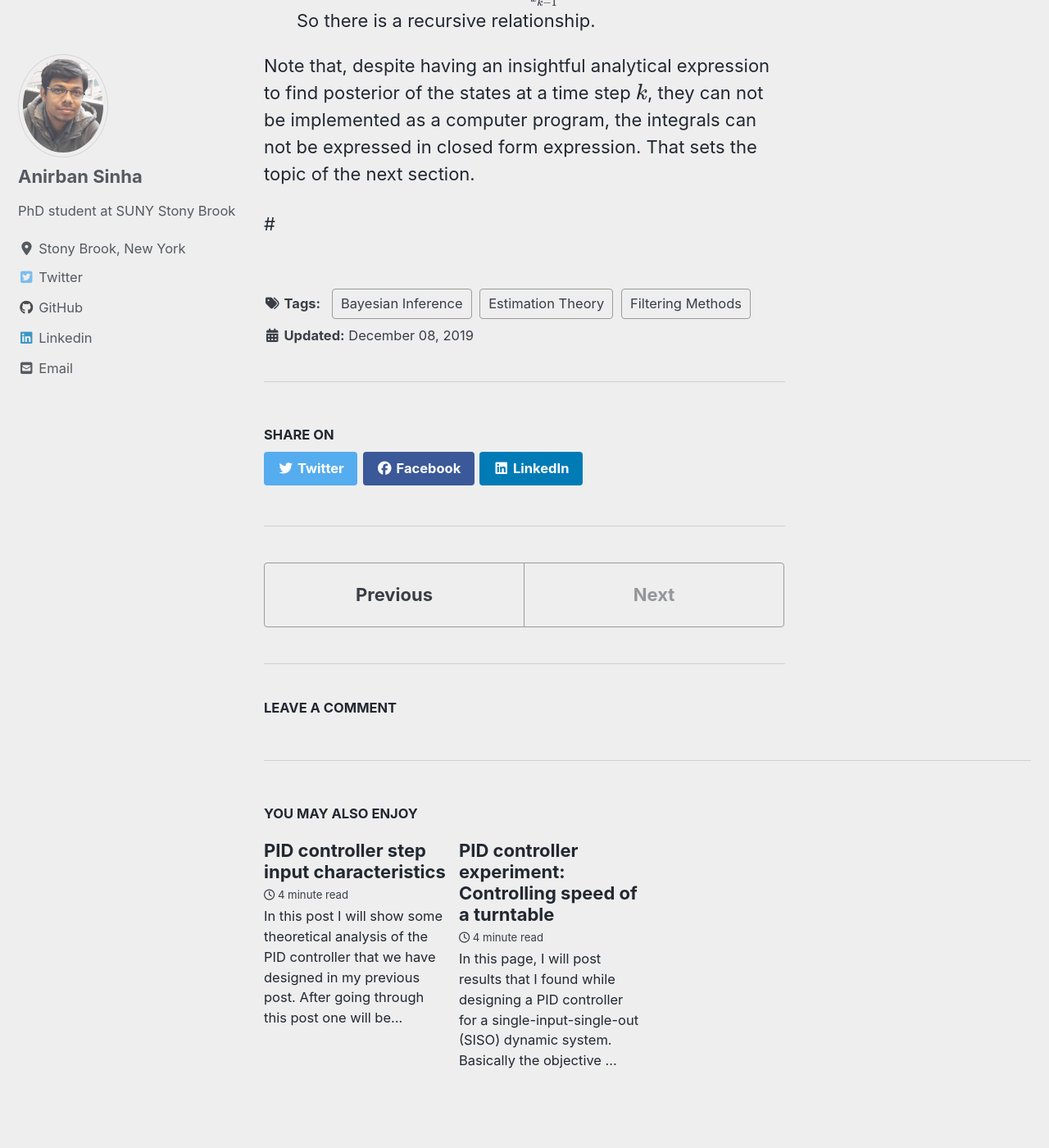
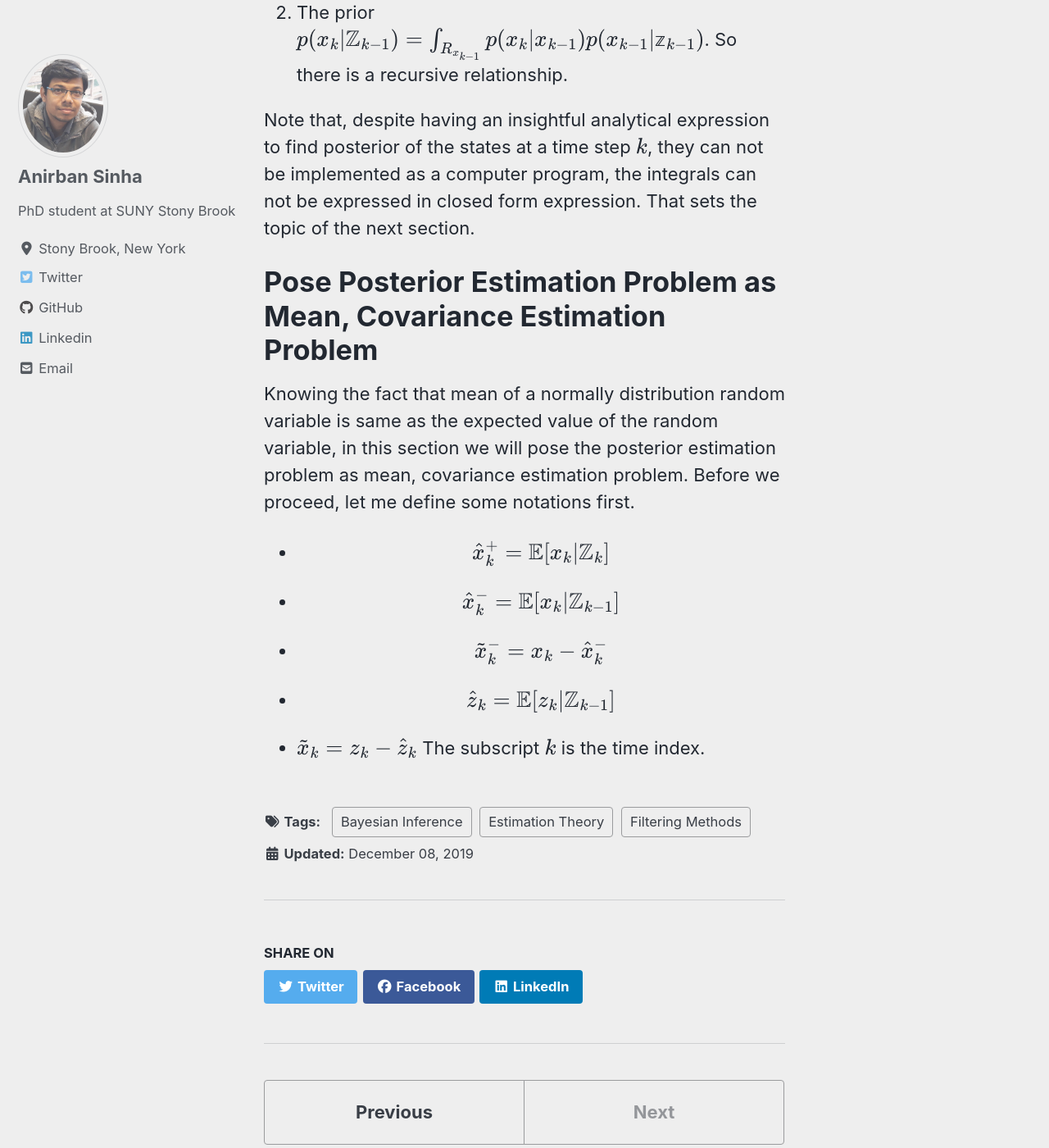
Before and after one commit to mattsinbot/mattsinbot.github.io, a Jekyll site: the page built from _posts/2019-12-08-KalmanFilter_Intro.md, in a window 1280 px wide and 1400 px high, scrolled down 3294 px. Shown: the whole window at 82% size. Built offline with Jekyll 4.4.1, drawn with Linux system fonts in a browser that asks for light colours; cached includes are drawn as plain includes; nearby versions of some CDN libraries; formulas are drawn with MathJax 3; comment, search, counter and statistics services are not loaded; some of the changed text lies outside the part shown.

Commit message:
Kalman Filter page initiated

```diff
--- a/_posts/2019-12-08-KalmanFilter_Intro.md
+++ b/_posts/2019-12-08-KalmanFilter_Intro.md
@@ -67,6 +67,11 @@ We can make two key observations from the last equation, at any time step k.
 
 Note that, despite having an insightful analytical expression to find posterior of the states at a time step $$k$$, they can not be implemented as a computer program, the integrals can not be expressed in closed form expression. That sets the topic of the next section.
 
-#
-
-  <!--image: "/images/posts/kalman_post_header_image.png"-->
+# Pose Posterior Estimation Problem as Mean, Covariance Estimation Problem
+Knowing the fact that mean of a normally distribution random variable is same as the expected value of the random variable, in this section we will pose the posterior estimation problem as mean, covariance estimation problem. Before we proceed, let me define some notations first.
+- $$\hat{x}_k^+ = \mathbb{E}[x_k \vert \mathbb{Z}_k]$$
+- $$\hat{x}_k^- = \mathbb{E}[x_k \vert \mathbb{Z}_{k-1}]$$
+- $$\tilde{x}_k^- = x_k - \hat{x}_k^-$$
+- $$\hat{z}_k = \mathbb{E}[z_k \vert \mathbb{Z}_{k-1}]$$
+- $$\tilde{x}_k = z_k - \hat{z}_k$$
+The subscript $$k$$ is the time index.
```
